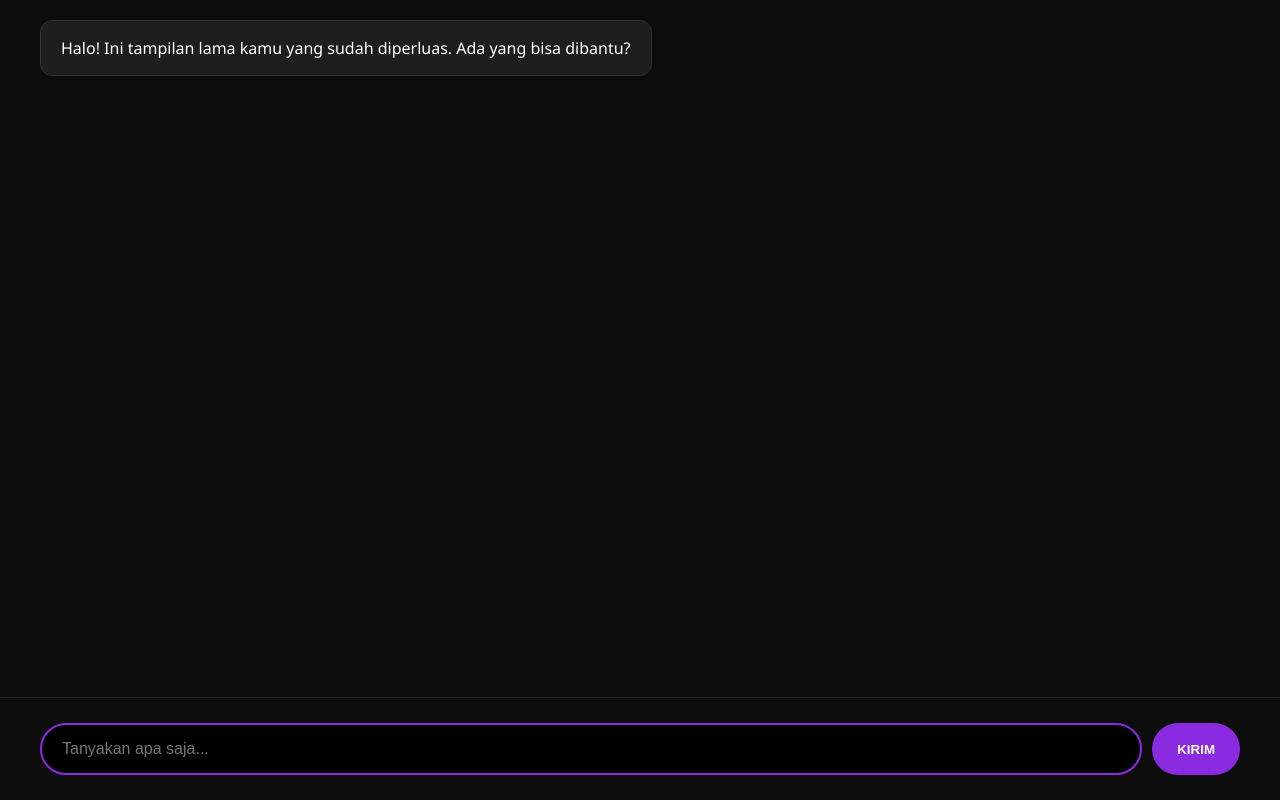
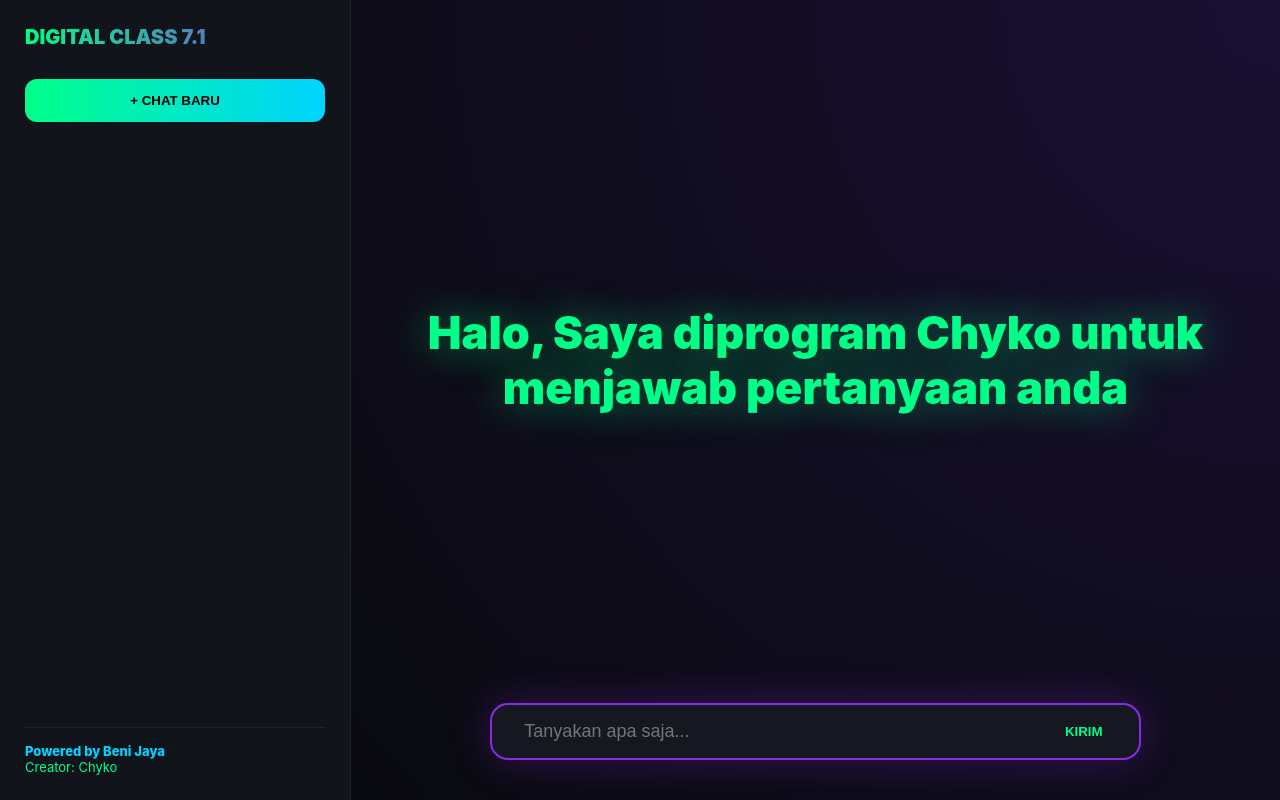
Before and after one commit to chykoananda75-boop/chykoai, a website: page index.html in a window 1280 px wide. Drawn offline with Linux system fonts and the light colour scheme.

Commit message:
Update index.html

```diff
--- a/index.html
+++ b/index.html
@@ -2,139 +2,139 @@
 <html lang="id">
 <head>
     <meta charset="UTF-8">
-    <meta name="viewport" content="width=device-width, initial-scale=1.0">
-    <title>Chat AI Chyko</title>
+    <title>Digital Class 7.1 AI Assistant</title>
     <style>
-        /* Gaya dasar punya kamu */
-        body {
-            background-color: #0d0d0d;
-            color: #ffffff;
-            font-family: 'Segoe UI', Tahoma, Geneva, Verdana, sans-serif;
-            margin: 0;
-            display: flex;
-            flex-direction: column;
-            height: 100vh;
+        :root {
+            --bg: #090a0f;
+            --sidebar: #11141b;
+            --hijau: #00ff88;
+            --ungu: #8a2be2;
+            --biru-muda: #00d4ff;
+            --text: #e0e0e0;
         }
+        body { font-family: 'Inter', sans-serif; background: var(--bg); color: var(--text); margin: 0; display: flex; height: 100vh; overflow: hidden; }
 
-        /* Container Chat - DIBUAT LUAS */
-        #chat-box {
-            flex: 1;
-            padding: 20px;
-            overflow-y: auto;
-            display: flex;
-            flex-direction: column;
-            gap: 15px;
-            width: 100%; /* Penuhin layar */
-            max-width: 1200px; /* Batas maksimal biar gak terlalu lebar di monitor gede */
-            margin: 0 auto; /* Tengahin */
+        /* SIDEBAR LAMA */
+        .sidebar { width: 300px; background: var(--sidebar); border-right: 1px solid #222; display: flex; flex-direction: column; padding: 25px; }
+        .logo {
+            font-size: 20px; font-weight: 900;
+            background: linear-gradient(to right, var(--hijau), var(--ungu));
+            -webkit-background-clip: text; -webkit-text-fill-color: transparent;
+            margin-bottom: 30px; text-transform: uppercase;
         }
+        .btn-new-chat { background: linear-gradient(90deg, var(--hijau), var(--biru-muda)); color: #000; border: none; padding: 14px; border-radius: 12px; font-weight: 800; cursor: pointer; margin-bottom: 25px; transition: 0.3s; }
 
-        /* Bubble Chat persis gaya lama kamu */
-        .message {
-            padding: 15px 20px;
-            border-radius: 12px;
-            max-width: 85%; /* Lebih lebar ke samping */
-            line-height: 1.5;
-            font-size: 16px;
-        }
+        .history-list { flex: 1; overflow-y: auto; display: flex; flex-direction: column; gap: 12px; }
+        .history-item { background: rgba(255, 255, 255, 0.03); padding: 12px; border-radius: 10px; display: flex; justify-content: space-between; align-items: center; border: 1px solid transparent; cursor: pointer; }
+        .history-item:hover { border-color: var(--hijau); }
+        .del-btn { color: #ff4444; background: none; border: none; cursor: pointer; font-size: 20px; font-weight: bold; }
 
-        .ai {
-            background: #1e1e1e;
-            align-self: flex-start;
-            border: 1px solid #333;
-        }
+        .sidebar-footer { margin-top: 20px; padding-top: 15px; border-top: 1px solid #222; font-size: 13px; }
+        .powered { color: var(--biru-muda); font-weight: 800; }
 
-        .user {
-            background: #00ffa3;
-            color: #000;
-            align-self: flex-end;
-            font-weight: bold;
-        }
+        /* MAIN AREA LAMA */
+        .main { flex: 1; display: flex; flex-direction: column; background: radial-gradient(circle at top right, #1a1033, transparent); position: relative; }
+        #welcomeScreen { position: absolute; top: 45%; left: 50%; transform: translate(-50%, -50%); text-align: center; width: 85%; }
+        #welcomeScreen h1 { color: var(--hijau); font-size: 45px; font-weight: 900; text-shadow: 0 0 40px rgba(0, 255, 136, 0.5); }
 
-        /* Area Input di bawah */
-        .input-area {
-            padding: 25px;
-            background: #0d0d0d;
-            display: flex;
-            justify-content: center;
-            border-top: 1px solid #222;
-        }
+        #chatBox { flex: 1; overflow-y: auto; padding: 50px 15% 150px 15%; display: flex; flex-direction: column; gap: 25px; }
+        .msg { max-width: 80%; padding: 18px 25px; border-radius: 20px; line-height: 1.6; }
+        .user-msg { align-self: flex-end; background: linear-gradient(135deg, var(--biru-muda), var(--hijau)); color: #000; font-weight: 600; }
+        .ai-msg { align-self: flex-start; background: #1e2029; border: 1px solid #333; }
 
-        .wrapper {
-            display: flex;
-            width: 100%;
-            max-width: 1200px; /* Samakan lebarnya dengan chat box */
-            gap: 10px;
-        }
-
-        input {
-            flex: 1;
-            padding: 15px 20px;
-            border-radius: 30px; /* Gaya oval punya kamu */
-            border: 2px solid #8a2be2; /* Border ungu neon */
-            background: #000;
-            color: #fff;
-            outline: none;
-            font-size: 16px;
-        }
-
-        button {
-            padding: 0 25px;
-            background: #8a2be2;
-            color: white;
-            border: none;
-            border-radius: 30px;
-            cursor: pointer;
-            font-weight: bold;
-        }
+        .input-area { position: absolute; bottom: 40px; left: 15%; right: 15%; background: #161821; border: 2px solid var(--ungu); border-radius: 18px; padding: 15px 30px; display: flex; align-items: center; gap: 20px; box-shadow: 0 0 40px rgba(138, 43, 226, 0.3); }
+        input { flex: 1; background: none; border: none; color: white; font-size: 18px; outline: none; }
+        .btn-send { color: var(--hijau); font-weight: 900; cursor: pointer; background: none; border: none; }
     </style>
 </head>
 <body>
-
-    <div id="chat-box">
-        <div class="message ai">Halo! Ini tampilan lama kamu yang sudah diperluas. Ada yang bisa dibantu?</div>
+    <div class="sidebar">
+        <div class="logo">Digital Class 7.1</div>
+        <button class="btn-new-chat" onclick="createNewChat()">+ CHAT BARU</button>
+        <div id="historyList" class="history-list"></div>
+        <div class="sidebar-footer">
+            <div class="powered">Powered by Beni Jaya</div>
+            <div style="color:var(--hijau)">Creator: Chyko</div>
+        </div>
     </div>
 
-    <div class="input-area">
-        <div class="wrapper">
-            <input type="text" id="user-input" placeholder="Tanyakan apa saja...">
-            <button onclick="sendMessage()">KIRIM</button>
+    <div class="main">
+        <div id="welcomeScreen"><h1>Halo, Saya diprogram Chyko untuk menjawab pertanyaan anda</h1></div>
+        <div id="chatBox"></div>
+        <div class="input-area">
+            <input type="text" id="userInput" placeholder="Tanyakan apa saja..." autocomplete="off">
+            <button class="btn-send" onclick="sendChat()">KIRIM</button>
         </div>
     </div>
 
     <script>
-        async function sendMessage() {
-            const input = document.getElementById('user-input');
-            const box = document.getElementById('chat-box');
-            const msg = input.value;
-            if (!msg) return;
+        const chatBox = document.getElementById('chatBox');
+        const userInput = document.getElementById('userInput');
+        const historyList = document.getElementById('historyList');
+        const welcomeScreen = document.getElementById('welcomeScreen');
 
-            // Tampilkan pesan kamu
-            box.innerHTML += `<div class="message user">${msg}</div>`;
-            input.value = '';
-            box.scrollTop = box.scrollHeight;
+        let sessions = JSON.parse(localStorage.getItem('dc71_final')) || [];
+        let activeIdx = null;
+
+        function renderHistory() {
+            historyList.innerHTML = '';
+            sessions.forEach((s, i) => {
+                historyList.innerHTML += `
+                    <div class="history-item" style="${i === activeIdx ? 'border-color:var(--hijau)' : ''}">
+                        <span style="flex:1; overflow:hidden; text-overflow:ellipsis; white-space:nowrap" onclick="loadSession(${i})">${s.title}</span>
+                        <button class="del-btn" onclick="deleteSession(event, ${i})">×</button>
+                    </div>`;
+            });
+        }
+
+        function createNewChat() {
+            activeIdx = null; chatBox.innerHTML = ''; welcomeScreen.style.display = 'block'; userInput.value = ''; renderHistory();
+        }
+
+        function loadSession(i) {
+            activeIdx = i; welcomeScreen.style.display = 'none'; chatBox.innerHTML = '';
+            sessions[i].chats.forEach(c => {
+                chatBox.innerHTML += `<div class="msg ${c.role}-msg">${c.text}</div>`;
+            });
+            chatBox.scrollTop = chatBox.scrollHeight; renderHistory();
+        }
+
+        function deleteSession(e, i) {
+            e.stopPropagation(); sessions.splice(i, 1);
+            localStorage.setItem('dc71_final', JSON.stringify(sessions));
+            if (activeIdx === i) createNewChat(); renderHistory();
+        }
+
+        async function sendChat() {
+            const val = userInput.value.trim();
+            if (!val) return;
+            welcomeScreen.style.display = 'none';
+            chatBox.innerHTML += `<div class="msg user-msg">${val}</div>`;
+            userInput.value = '';
 
             try {
-                const response = await fetch('https://bloodier-rey-riotingly.ngrok-free.dev/api/ai', {
-                    method: 'POST',
-                    headers: {
-                        'Content-Type': 'application/json',
-                        'ngrok-skip-browser-warning': 'true'
-                    },
-                    body: JSON.stringify({ message: msg })
+                const res = await fetch('https://bloodier-rey-riotingly.ngrok-free.dev/api/ai/api/ai', {
+                    method: 'POST', headers: { 'Content-Type': 'application/json' },
+                    body: JSON.stringify({ prompt: val })
                 });
+                const data = await res.json();
+                const reply = data.reply;
+                chatBox.innerHTML += `<div class="msg ai-msg">${reply}</div>`;
 
-                const data = await response.json();
+                if (activeIdx === null) {
+                    sessions.unshift({ title: val.substring(0, 20), chats: [{role:'user', text:val}, {role:'ai', text:reply}] });
+                    activeIdx = 0;
+                } else {
+                    sessions[activeIdx].chats.push({role:'user', text:val}, {role:'ai', text:reply});
+                }
+                localStorage.setItem('dc71_final', JSON.stringify(sessions));
+                renderHistory();
+            } catch { chatBox.innerHTML += `<div class="msg ai-msg" style="color:red">Server Error!</div>`; }
+            chatBox.scrollTop = chatBox.scrollHeight;
+        }
 
-                // Pake logika "Cari Sampe Dapet" biar gak undefined
-                const hasil = data.reply || data.response || data.text || "Server gak ngirim jawaban";
-
-                box.innerHTML += `<div class="message ai">${hasil}</div>`;
-                box.scrollTop = box.scrollHeight;
-            } catch (e) {
-                box.innerHTML += `<div class="message ai" style="color: #ff4d4d;">ERROR: Cek CMD di Laptop!</div>`;
-            }
-        }
+        userInput.onkeypress = (e) => { if(e.key === 'Enter') sendChat(); };
+        renderHistory();
     </script>
 </body>
 </html>
```
